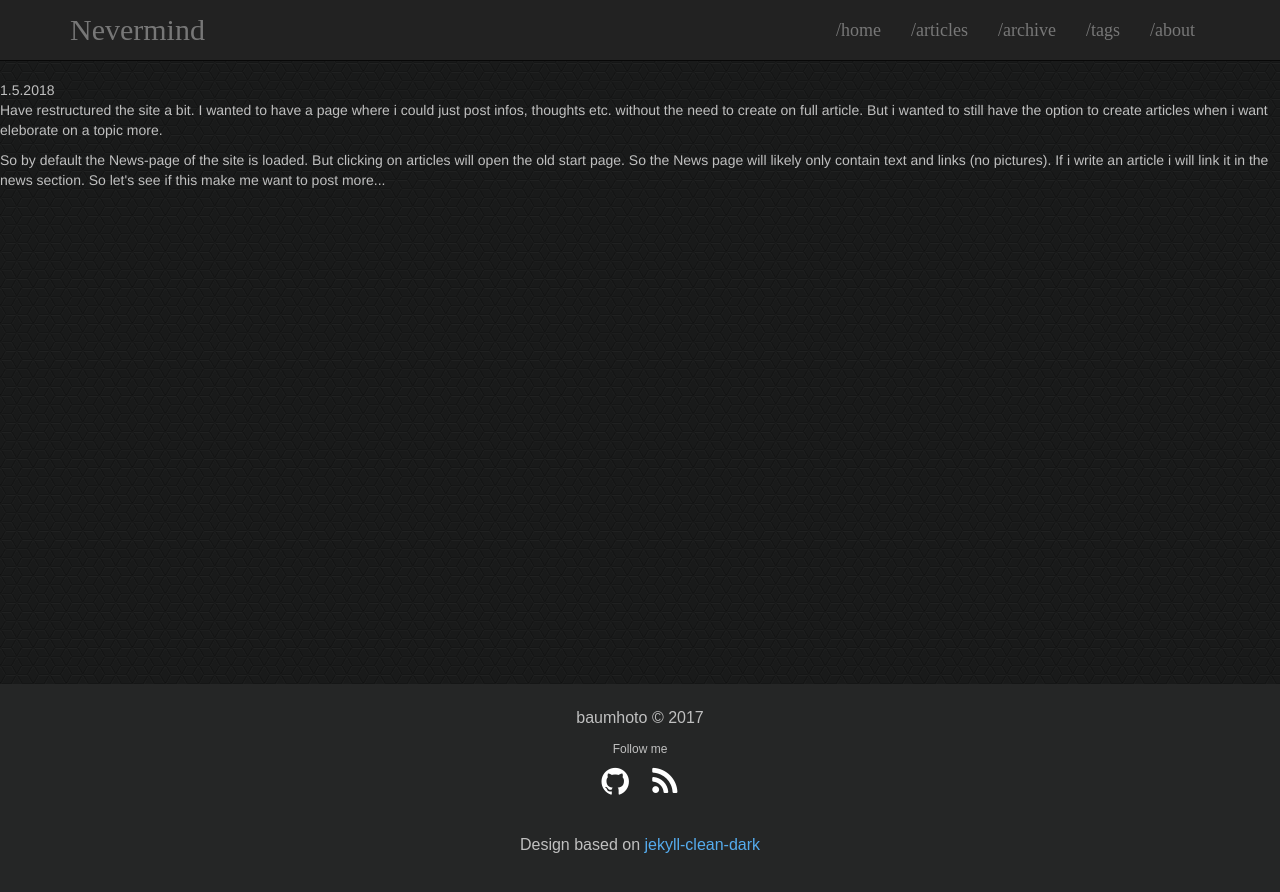
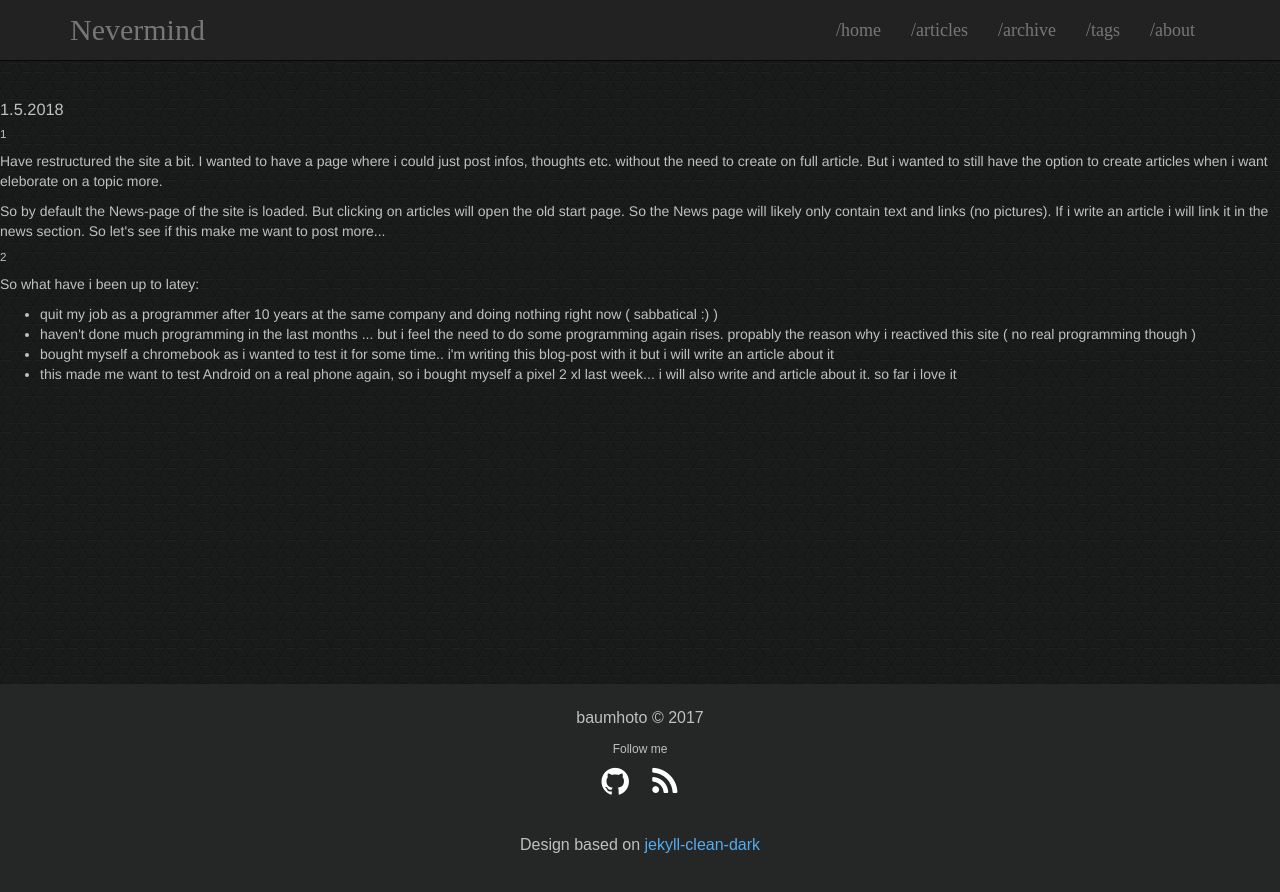
Before and after one commit to baumhoto/baumhoto.github.io, a Jekyll site: the page html/news.html, which Jekyll copies as it is, in a window 1280 px wide. Shown: the top 892 px of the page. Built offline with Jekyll 4.4.1, drawn with Linux system fonts in a browser that asks for light colours.

Commit message:
added news

```diff
--- a/html/news.html
+++ b/html/news.html
@@ -52,13 +52,23 @@
     </div>
   </nav>
   <div id="content">
-    <div id="2018_5_1"
+      <div id="2018_5_1">
     <h3>1.5.2018</h3>
+    <h5>1</h5>
     <p>Have restructured the site a bit. I wanted to have a page where i could just post infos, thoughts etc. without the need to create on full article.
       But i wanted to still have the option to create articles when i want eleborate on a topic more.
     </p>
     <p>So by default the News-page of the site is loaded. But clicking on articles will open the old start page. So the News page will likely only contain text
       and links (no pictures). If i write an article i will link it in the news section. So let's see if this make me want to post more...
+    </p>
+    <h5>2</h5>
+    <p>So what have i been up to latey:
+    <ul>
+        <li>quit my job as a programmer after 10 years at the same company and doing nothing right now ( sabbatical :) )</li>
+        <li>haven't done much programming in the last months ... but i feel the need to do some programming again rises. propably the reason why i reactived this site ( no real programming though )</li>
+        <li>bought myself a chromebook as i wanted to test it for some time.. i'm writing this blog-post with it but i will write an article about it</li>
+        <li>this made me want to test Android on a real phone again, so i bought myself a pixel 2 xl last week... i will also write and article about it. so far i love it</li>
+    </ul>
     </p>
     </div>
   </div>
```
